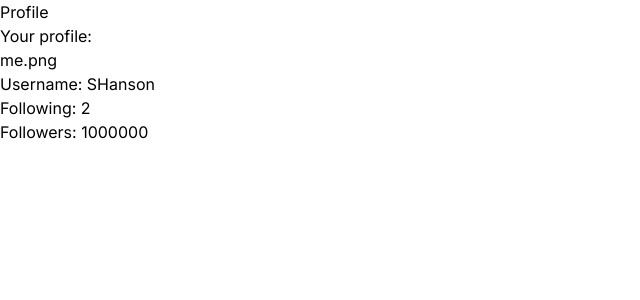
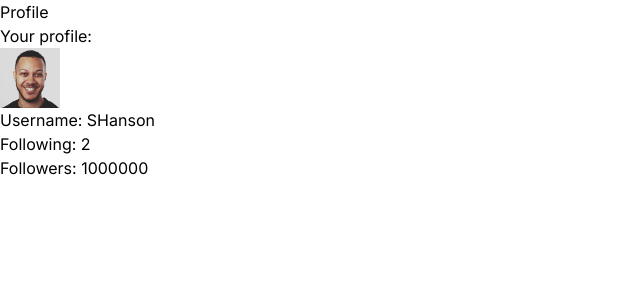
Before and after one commit to stevenahanson/essentialcode, a Next.js app: page / in a window 1280 px wide. Shown: the top 300 px of the page, without its empty margins (0-640 px from the left). Built offline with nearby package versions, Linux system fonts and the light colour scheme.

Commit message:
Add profile pic

```diff
--- a/src/app/components/UserProfile.tsx
+++ b/src/app/components/UserProfile.tsx
@@ -1,3 +1,7 @@
+"use client";
+
+import Image from "next/image";
+
 export default function UserProfile() {
   const userProfile = {
     userName: "SHanson",
@@ -9,7 +13,7 @@ export default function UserProfile() {
 
   const personalInfo = {
     email: "stevenahanson@life.com",
-    profilePic: "me.png",
+    profilePic: "/profile.jpeg",
   };
 
   const fullProfile = { ...userProfile, ...personalInfo };
@@ -17,7 +21,12 @@ export default function UserProfile() {
   return (
     <>
       <div>
-        <p>{fullProfile.profilePic}</p>
+        <Image
+          src={fullProfile.profilePic}
+          width={60}
+          height={60}
+          alt="profile pic"
+        />
         <p>Username: {fullProfile.userName}</p>
         <p>Following: {fullProfile.following}</p>
         <p>Followers: {fullProfile.followers}</p>
```
Also changed, not shown: public/profile.jpeg (added).
